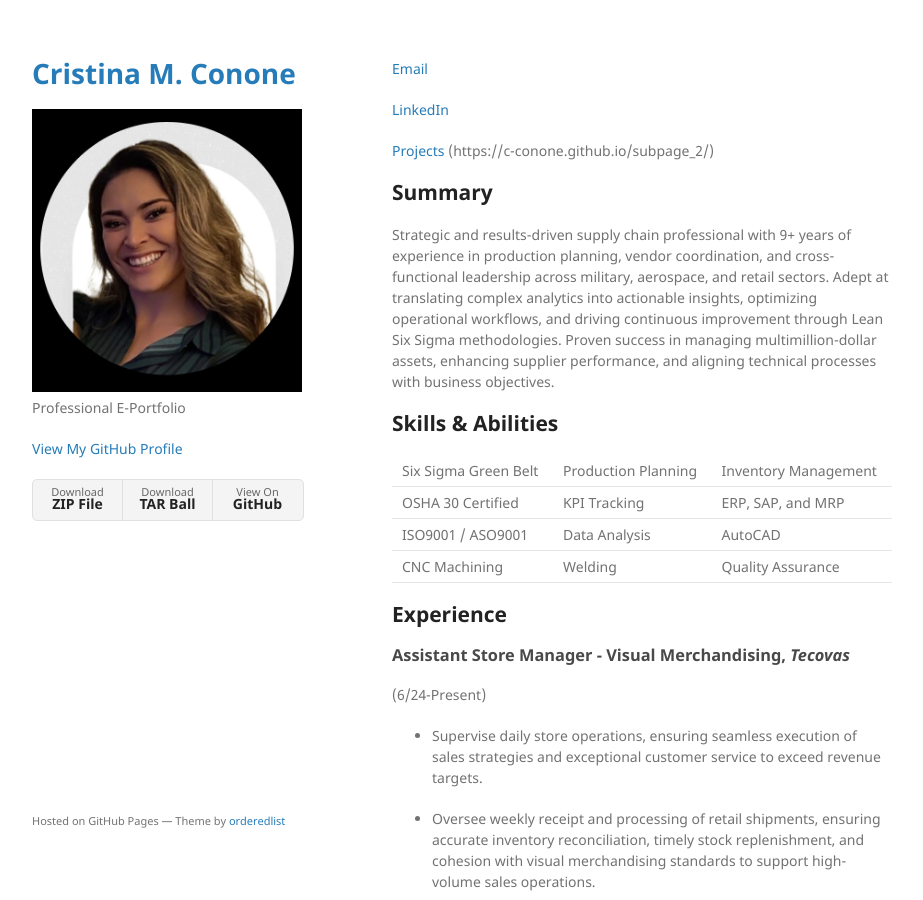
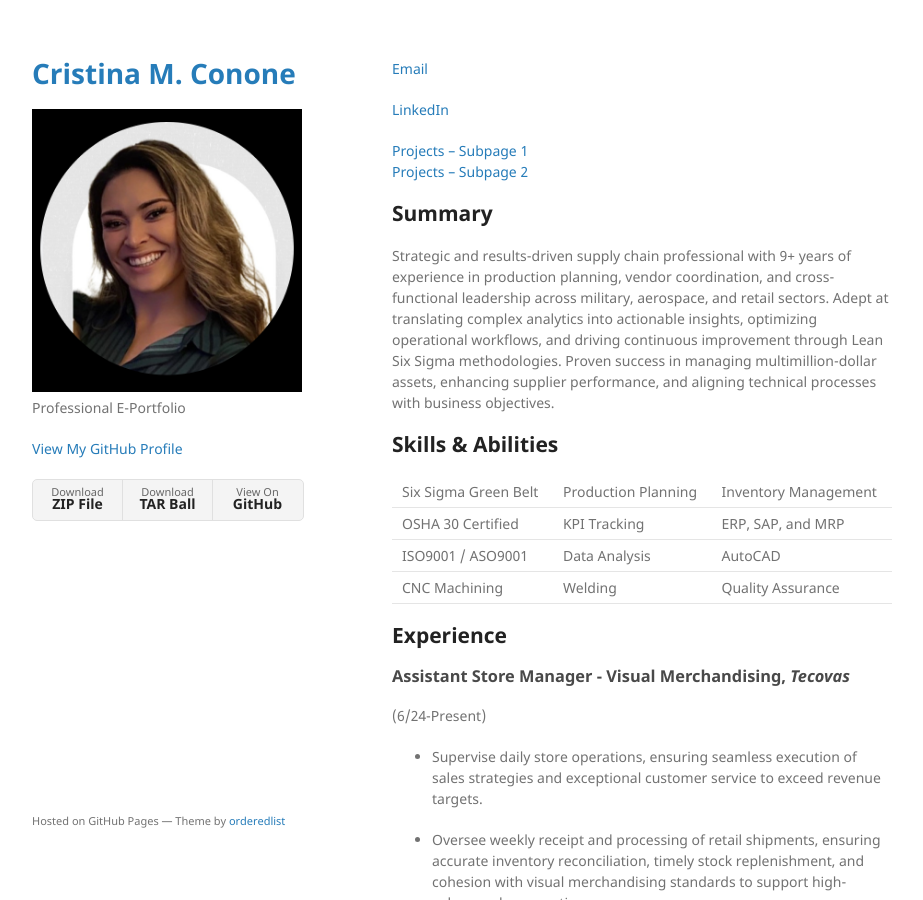
Before and after one commit to c-conone/c-conone.github.io, a Jekyll site: the page built from index.md, in a window 1280 px wide and 900 px high. Shown: the whole window, without its empty margins (178-1101 px from the left). Built offline with Jekyll 4.4.1, drawn with Linux system fonts in a browser that asks for light colours.

Commit message:
Update index.md

```diff
--- a/index.md
+++ b/index.md
@@ -9,9 +9,8 @@ layout: default
 [LinkedIn](https://www.linkedin.com/in/cristina-conone-069498144)
 
 
-[Projects](https://c-conone.github.io/subpage_1/)
-          (https://c-conone.github.io/subpage_2/)
-
+[Projects – Subpage 1](https://c-conone.github.io/subpage_1/)
+[Projects – Subpage 2](https://c-conone.github.io/subpage_2/)
 
 
 ## **Summary**
```
